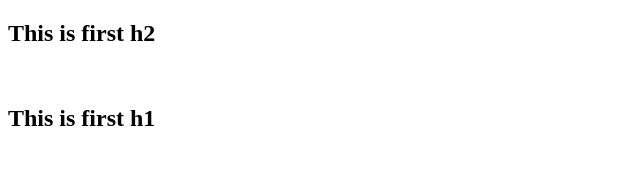
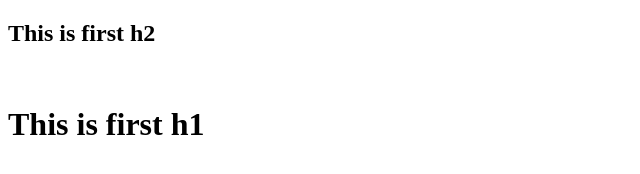
Before and after one commit to Phenrique1628/atividade-2, a plain HTML site: page index.html in a window 1280 px wide. Shown: the whole page, without its empty margins (0-640 px from the left). Drawn offline with Linux system fonts and the light colour scheme.

Commit message:
bugfix/h1
correção h1

```diff
--- a/index.html
+++ b/index.html
@@ -8,6 +8,6 @@
 <body>
     <h2>This is first h2</h2>
     <imG><Img>
-    <h2>This is first h1</h2>
+    <h1>This is first h1</h1>
 </body>
 </html>
```
